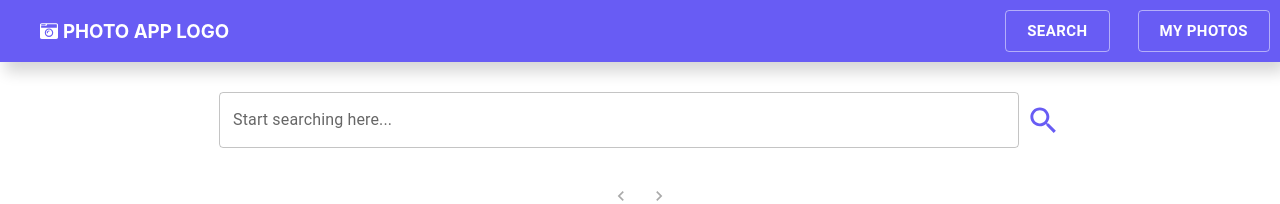
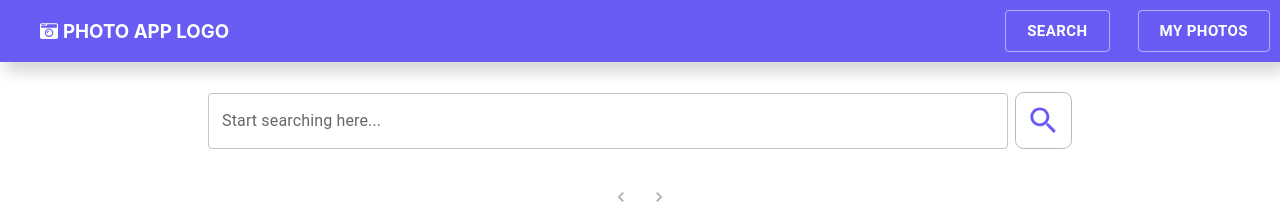
Before and after one commit to MarinaRobleno/Photo-App-Logo, a React (Create React App) app: page /search in a window 1280 px wide. Shown: the top 204 px of the page. Built offline with nearby package versions, Linux system fonts and the light colour scheme.

Commit message:
Changed search bar, added a button

```diff
--- a/src/components/Search.jsx
+++ b/src/components/Search.jsx
@@ -42,8 +42,8 @@ export function Search() {
         e.preventDefault();
         const newTerm = e.target.value;
         setTerm(newTerm);
-        handleSearch(newTerm);
     }
+
 
     const handleAdd = (image) => {
         image.tag = term.toLowerCase();
@@ -69,7 +69,7 @@ export function Search() {
         <ThemeProvider theme={theme}>
             <div className='search-bar'>
                 <TextField className='search-bar-item' id="outlined-basic" label="Start searching here..." color='myBlue' value={term} variant="outlined" onChange={setSearchTerm}/>
-                <SearchIcon className='magnifying-glass' fontSize='large' color='myBlue' />
+                <SearchIcon className='magnifying-glass' fontSize='large' color='myBlue' onClick={() => handleSearch(term)} />
             </div>
             <div>
                 <div className='image-list'>
--- a/src/styles/Search.scss
+++ b/src/styles/Search.scss
@@ -12,7 +12,11 @@
     }
 
     .magnifying-glass{
+      padding: 10px;
       margin-left: 7px;
+      border-radius: 15%;
+      border: 1px solid rgb(187, 183, 183);
+      cursor: pointer;
     }
 
   }
```
